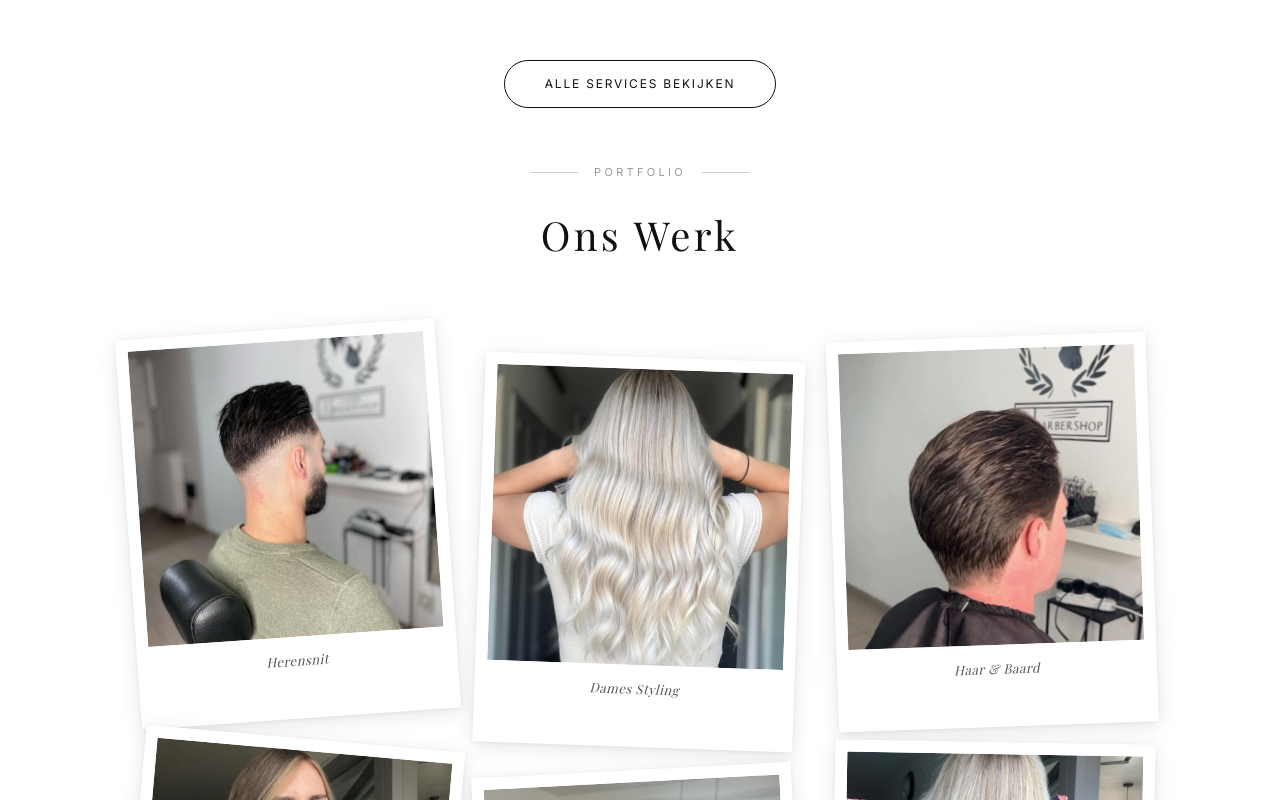
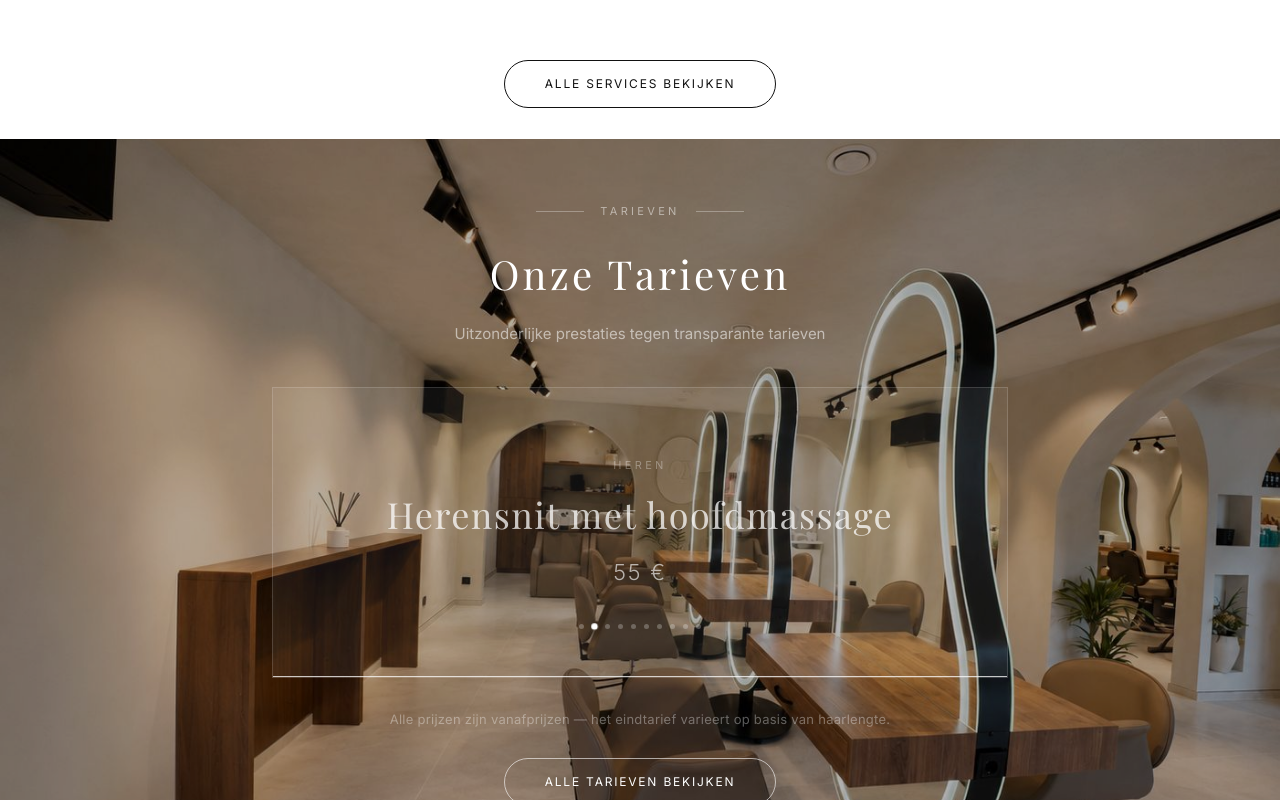
Before and after one commit to guclugurkan/salonoz, a React (Vite) app: page / in a window 1280 px wide. Shown: the part 2340-3140 px from the top of the page. Built offline with nearby package versions, Linux system fonts and the light colour scheme; no server answers; a web font is replaced by a local one.

Commit message:
feat: hide Gallery component from home page

```diff
--- a/src/App.jsx
+++ b/src/App.jsx
@@ -8,7 +8,7 @@ import ProtectedRoute from "./components/ProtectedRoute/ProtectedRoute";
 import Hero from "./components/Hero/Hero";
 import About from "./components/About/About";
 import Experience from "./components/Experience/Experience";
-import Gallery from "./components/Gallery/Gallery";
+// import Gallery from "./components/Gallery/Gallery";
 import Pricing from "./components/Pricing/Pricing";
 import Footer from "./components/Footer/Footer";
 import PageTransition from "./components/PageTransition/PageTransition";
@@ -52,7 +52,7 @@ export default function App() {
                   <Hero />
                   <About />
                   <Experience />
-                  <Gallery />
+                  {/* <Gallery /> */}
                   <Pricing />
                   <Reviews />
                 </>
```
